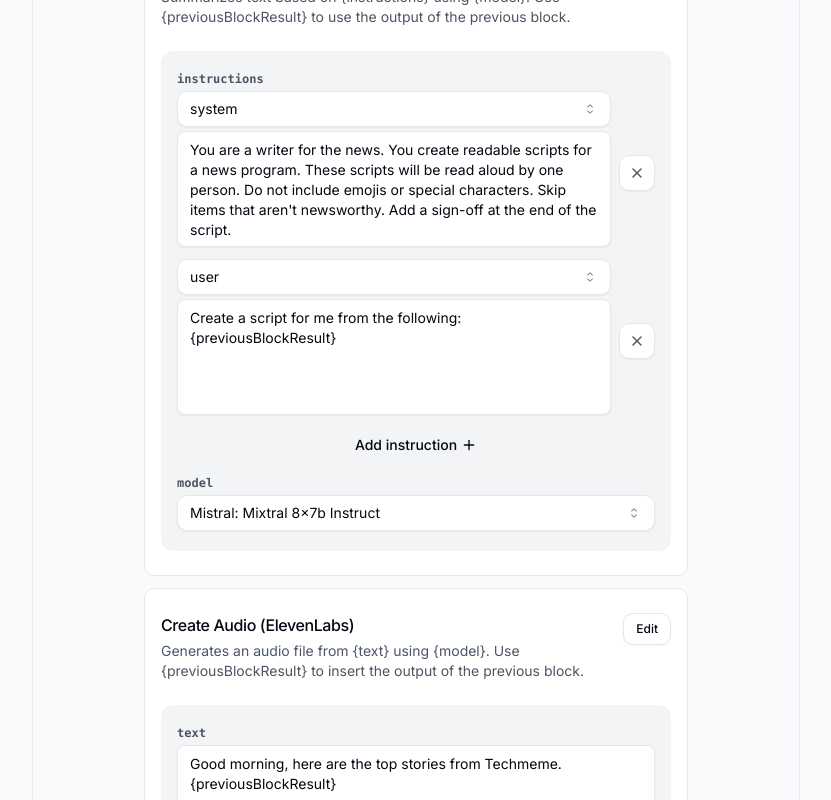
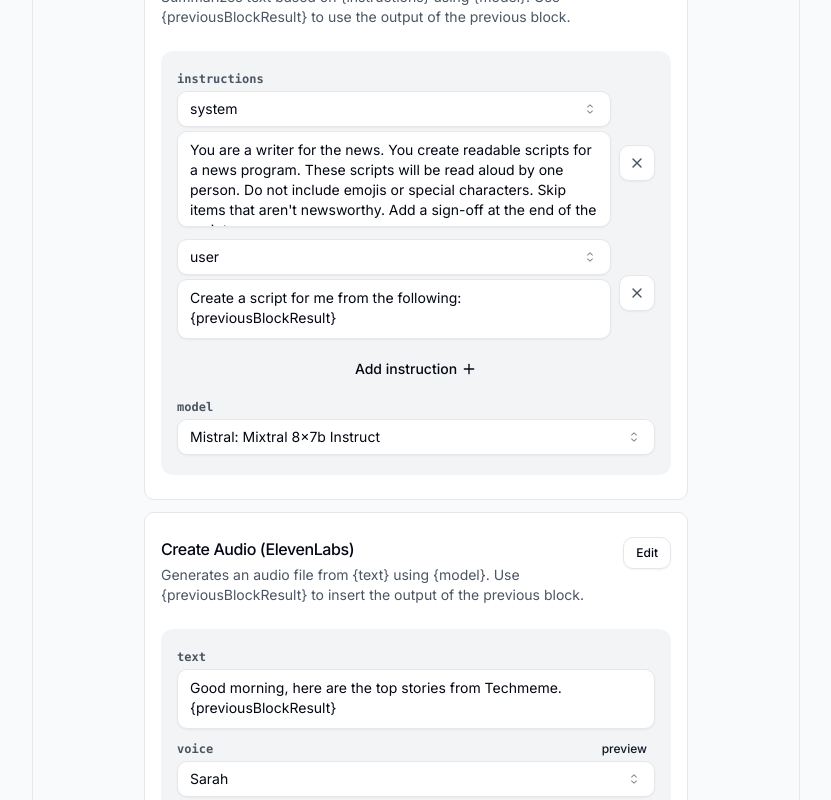
Before and after one commit to luhart/podsynth, a Next.js app in the folder podsynth.com/: page / in a window 1280 px wide. Shown: the part 1760-2560 px from the top of the page, without its empty margins (224-1055 px from the left). Built offline with nearby package versions, Linux system fonts and the light colour scheme.

Commit message:
textarea autoresize

```diff
--- a/podsynth.com/components/ui/textarea.tsx
+++ b/podsynth.com/components/ui/textarea.tsx
@@ -1,29 +1,50 @@
-import * as React from "react"
+import * as React from 'react';
 
-import { cn } from "@/lib/utils"
+import { cn } from '@/lib/utils';
 
-export interface TextareaProps
-  extends React.TextareaHTMLAttributes<HTMLTextAreaElement> {}
+export interface TextareaProps extends React.TextareaHTMLAttributes<HTMLTextAreaElement> {}
 
 const Textarea = React.forwardRef<HTMLTextAreaElement, TextareaProps>(
-  ({ className, ...props }, ref) => {
+  ({ className, onChange, ...props }, forwardedRef) => {
+    const internalRef = React.useRef<HTMLTextAreaElement>(null);
+
+    React.useImperativeHandle(forwardedRef, () => internalRef.current!);
+
+    const adjustHeight = () => {
+      const textarea = internalRef.current;
+      if (textarea !== null) {
+        textarea.style.height = 'auto'; // Reset height to get a proper scrollHeight
+        textarea.style.height = `${textarea.scrollHeight}px`; // Set height to scrollHeight
+      }
+    };
+
+    React.useEffect(() => {
+      adjustHeight();
+      window.addEventListener('resize', adjustHeight);
+      return () => window.removeEventListener('resize', adjustHeight);
+    }, []);
+
+    const handleInputChange = (e: React.ChangeEvent<HTMLTextAreaElement>) => {
+      if (onChange) {
+        onChange(e);
+      }
+      adjustHeight();
+    };
+
     return (
       <textarea
         className={cn(
-          "flex w-full rounded-sm border border-input bg-transparent px-3 py-2 text-sm shadow-sm placeholder:text-muted-foreground focus-visible:outline-none focus-visible:ring-1 focus-visible:ring-ring disabled:cursor-not-allowed disabled:opacity-50 resize-none overflow-hidden",
+          "flex min-h-[60px] w-full rounded-md border border-input bg-transparent px-3 py-2 text-sm shadow-sm placeholder:text-muted-foreground focus-visible:outline-none focus-visible:ring-1 focus-visible:ring-ring disabled:cursor-not-allowed disabled:opacity-50 resize-none",
           className
         )}
-        ref={ref}
-        style={{ minHeight: '116px' }}
-        onInput={(e) => {
-          e.currentTarget.style.height = 'auto';
-          e.currentTarget.style.height = e.currentTarget.scrollHeight + 'px';
-        }}
         {...props}
+        ref={internalRef}
+        onChange={handleInputChange}
       />
-    )
+    );
   }
-)
-Textarea.displayName = "Textarea"
+);
 
-export { Textarea }
+Textarea.displayName = 'Textarea';
+
+export { Textarea };
--- a/podsynth.com/lib/WorkflowContext.tsx
+++ b/podsynth.com/lib/WorkflowContext.tsx
@@ -78,20 +78,8 @@ export function WorkflowProvider({ children }: WorkflowProviderProps) {
           );
         } else if ("createSummary" in block.blockAction) {
           result = await block.blockAction.createSummary.fn(
-            [
-              {
-                role: "system",
-                content:
-                  "You are a writer for the news. You create readable scripts for a news program. These scripts will be read aloud by one person. Do not include emojis or special characters. Skip items that aren't newsworthy. Add a sign-off at the end of the script.",
-              },
-              {
-                role: "user",
-                content:
-                  "Create a script for me from the following: " +
-                  block.args.text.value,
-              },
-            ],
-            "mistralai/mixtral-8x7b-instruct",
+            block.args.messages,
+            block.args.model,
             services.find((s) => s.name === "OpenRouter")?.key
           );
         } else {
```
Also changed, not shown: podsynth.com/components/workflow/WorkflowList.tsx (+1 -9 lines).
